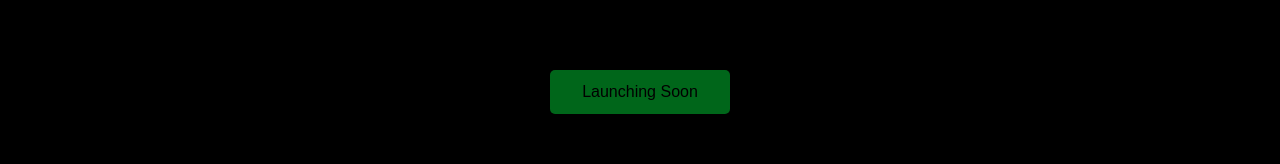
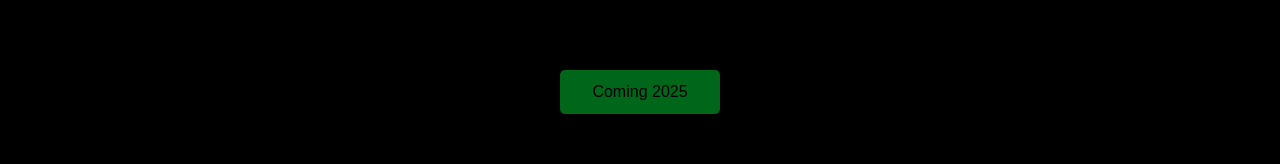
Before and after one commit to HereNoEvil/DiemondRecs, a website: page public/index.html in a window 1280 px wide. Shown: the part 570-734 px from the top of the page. Drawn offline with Linux system fonts and the light colour scheme.

Commit message:
Update index.html

```diff
--- a/public/index.html
+++ b/public/index.html
@@ -20,7 +20,7 @@
   <section class="hero">
     <div class="overlay"></div>
     <img src="images/hero-logo.png" alt="Diemond Records" class="hero-logo">
-    <a href="#contact" class="btn">Launching Soon</a>
+    <a href="#contact" class="btn">Coming 2025</a>
   </section>
 
   <section id="about" class="content fade-in">
```
